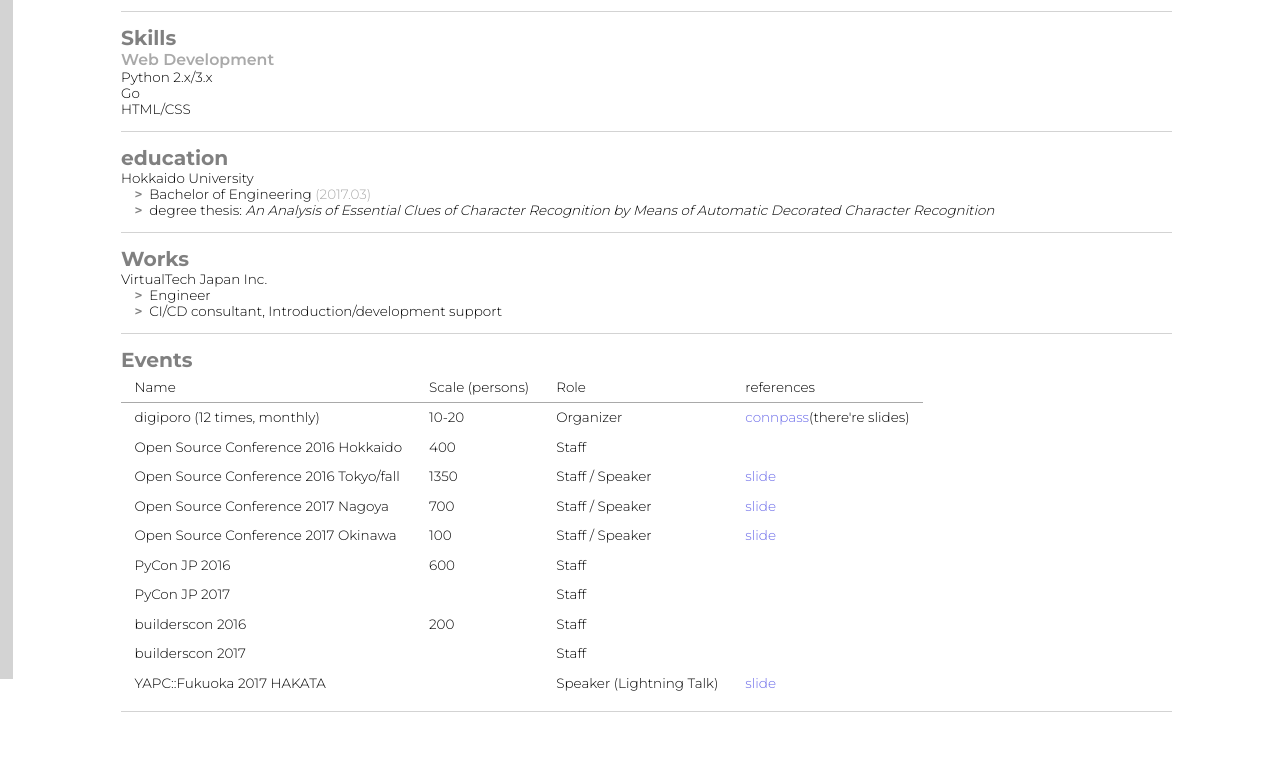
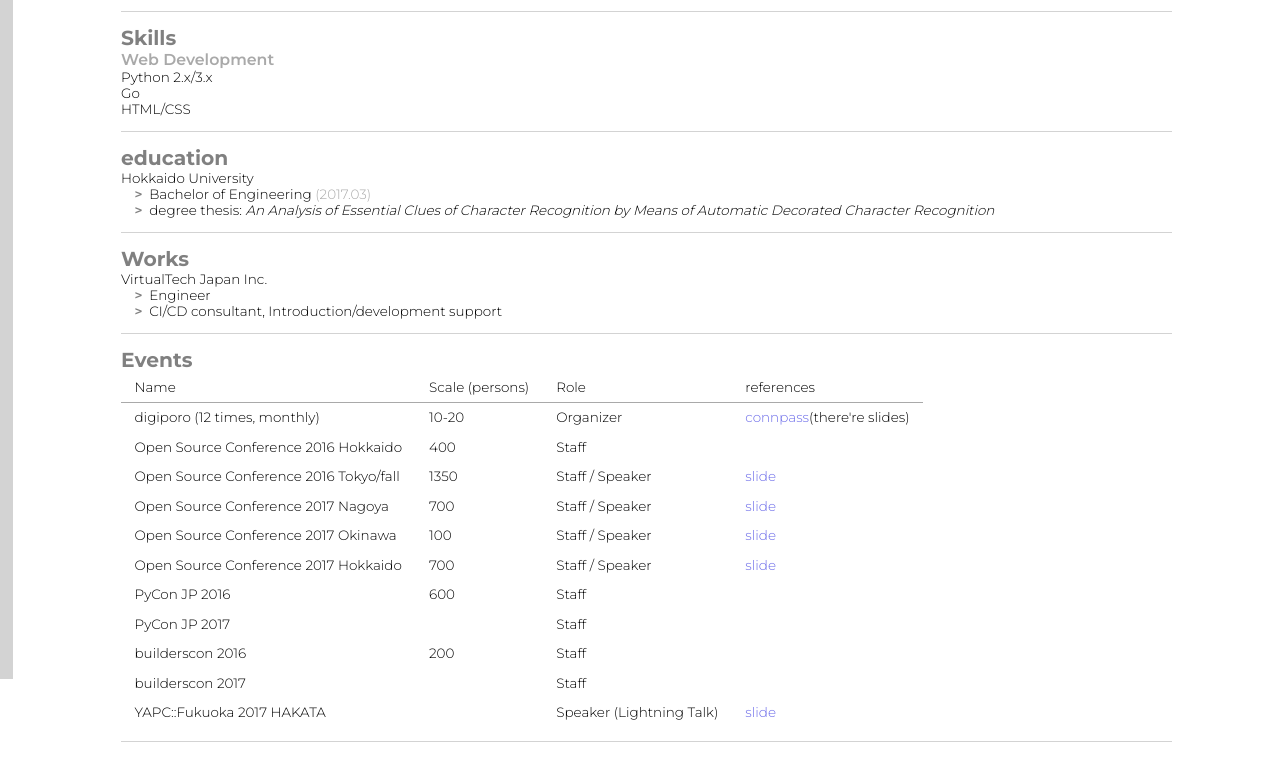
Before and after one commit to nasa9084/nasa9084.github.io, a plain HTML site: page index.html in a window 1280 px wide. Shown: the part 121-890 px from the top of the page. Before the commit the page ends 860 px from the top, so only its background shows below. Drawn offline with Linux system fonts and the light colour scheme.

Commit message:
add: osc17do

```diff
--- a/index.html
+++ b/index.html
@@ -85,6 +85,12 @@
               <td><a href="https://www.slideshare.net/ssusera66c10/webredispdf">slide</a></td>
             </tr>
             <tr>
+              <td>Open Source Conference 2017 Hokkaido</td>
+              <td>700</td>
+              <td>Staff / Speaker</td>
+              <td><a href="https://gitpitch.com/nasa9084/slides/osc17do">slide</a></td>
+            </tr>
+            <tr>
               <td>PyCon JP 2016</td>
               <td>600</td>
               <td>Staff</td>
```
